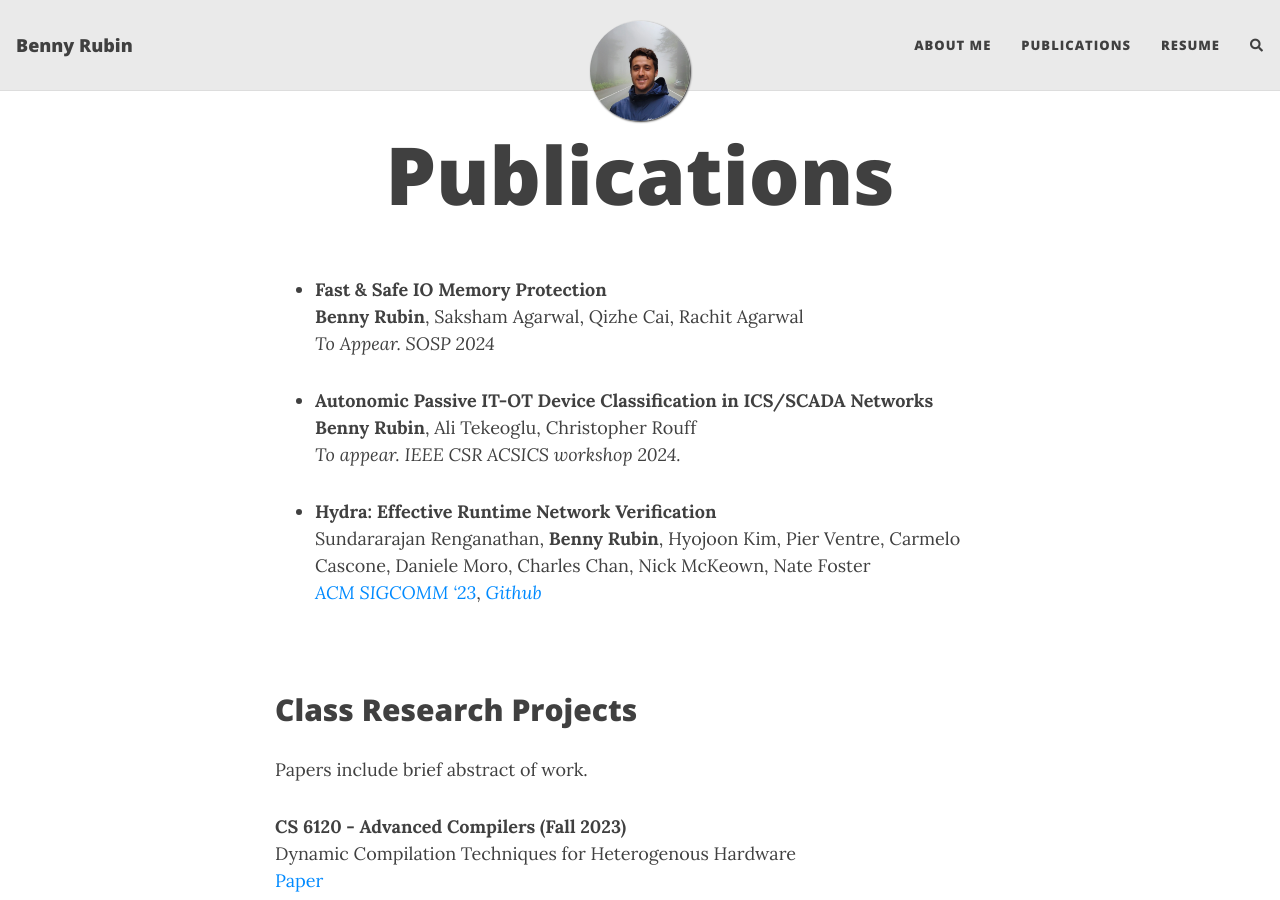
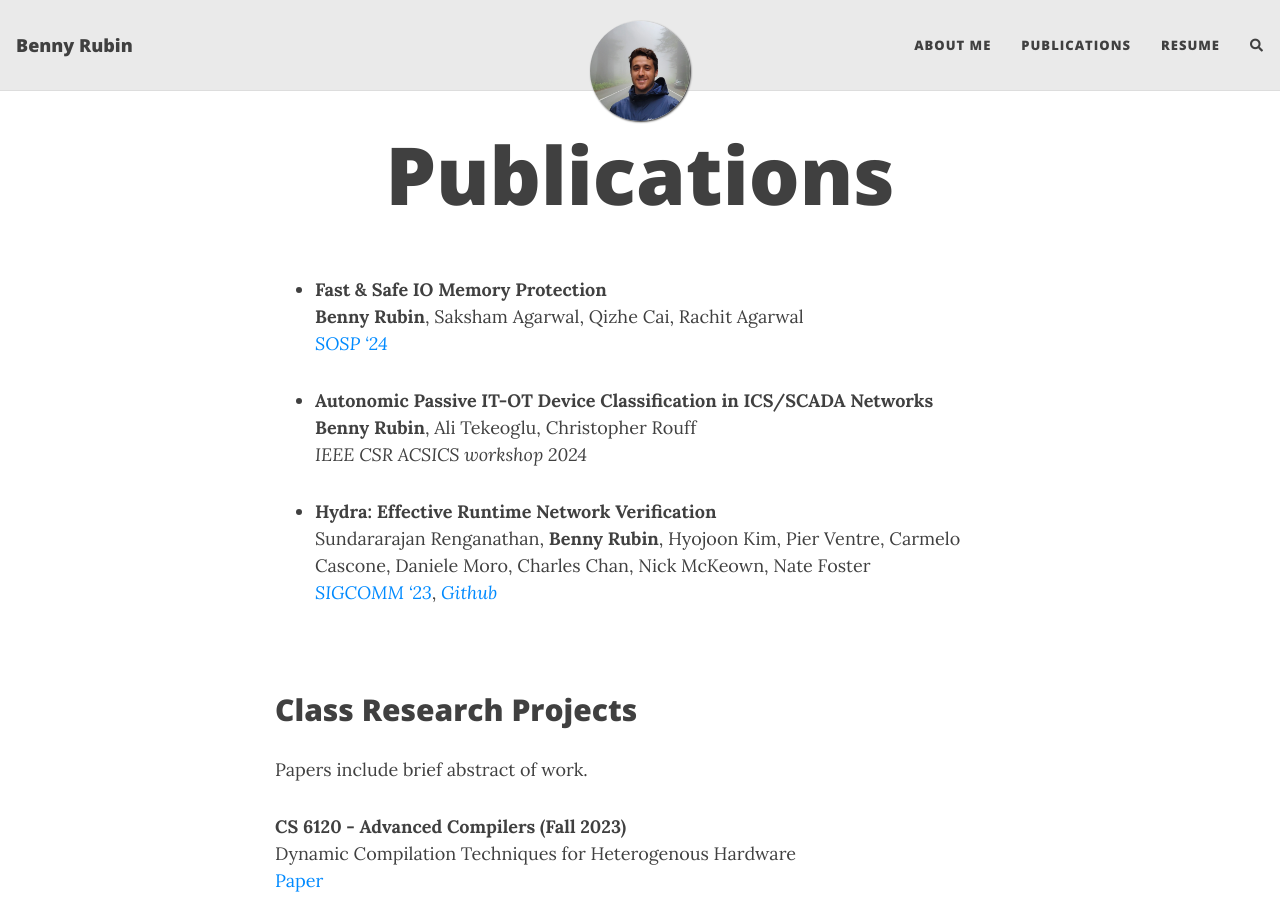
Before and after one commit to bennyrubin/bennyrubin.github.io, a Jekyll site: the page built from publications.md, in a window 1280 px wide and 900 px high. Built offline with Jekyll 4.4.1, drawn with Linux system fonts in a browser that asks for light colours; nearby versions of some CDN libraries; comment, search, counter and statistics services are not loaded.

Commit message:
added papers

```diff
--- a/publications.md
+++ b/publications.md
@@ -5,15 +5,15 @@ title: Publications
 
 - **Fast & Safe IO Memory Protection**
   **Benny Rubin**, Saksham Agarwal, Qizhe Cai, Rachit Agarwal<br>
-  *To Appear. SOSP 2024*
+  *[SOSP '24](./F&S.pdf)*
 
 - **Autonomic Passive IT-OT Device Classification in ICS/SCADA Networks**
   **Benny Rubin**, Ali Tekeoglu, Christopher Rouff<br>
-  *To appear. IEEE CSR ACSICS workshop 2024.*
+  *IEEE CSR ACSICS workshop 2024*
 
 - **Hydra: Effective Runtime Network Verification**
   Sundararajan Renganathan, **Benny Rubin**, Hyojoon Kim, Pier Ventre, Carmelo Cascone, Daniele Moro, Charles Chan, Nick McKeown, Nate Foster<br>
-  *[ACM SIGCOMM '23](https://dl.acm.org/doi/10.1145/3603269.3604856)*, *[Github](https://github.com/cornell-netlab/hydra-artifact)*
+  *[SIGCOMM '23](./Hydra.pdf)*, *[Github](https://github.com/cornell-netlab/hydra-artifact)*
 
 <br>
 
```
Also changed, not shown: 3 other files.
